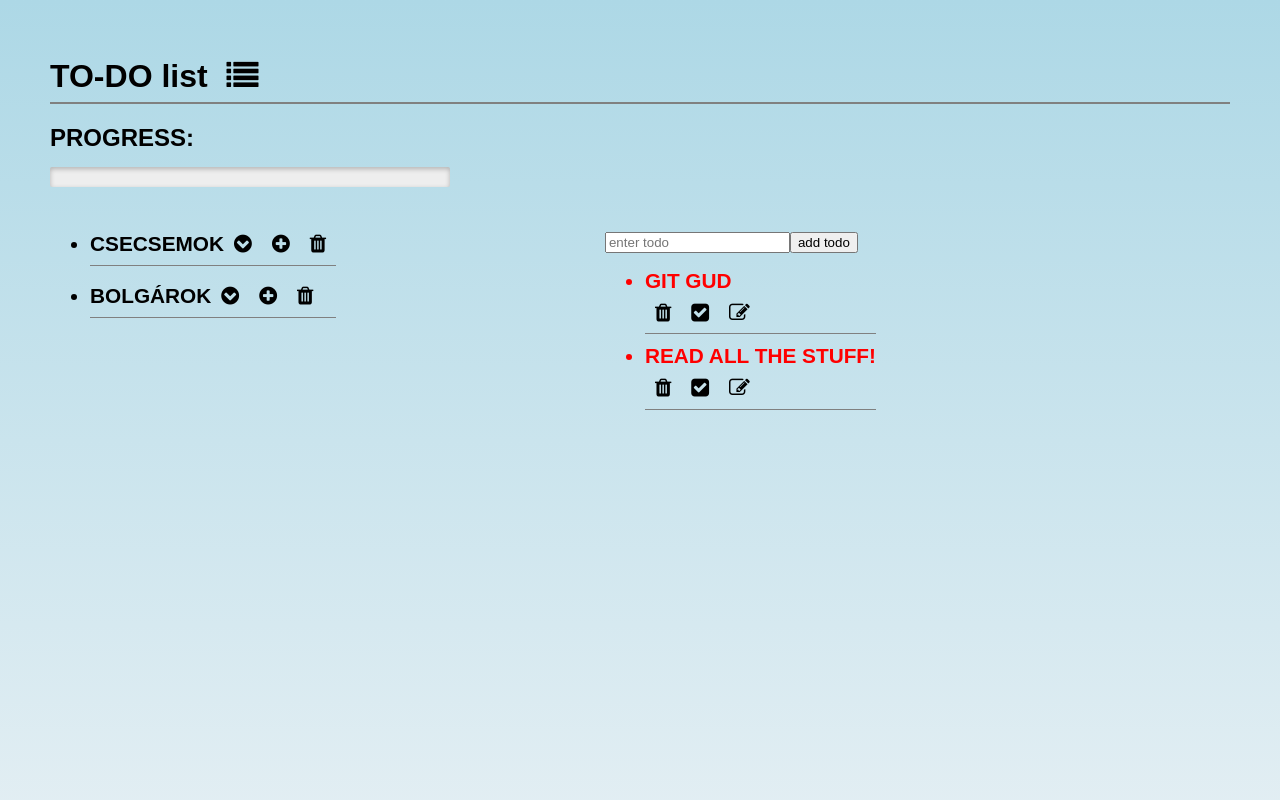
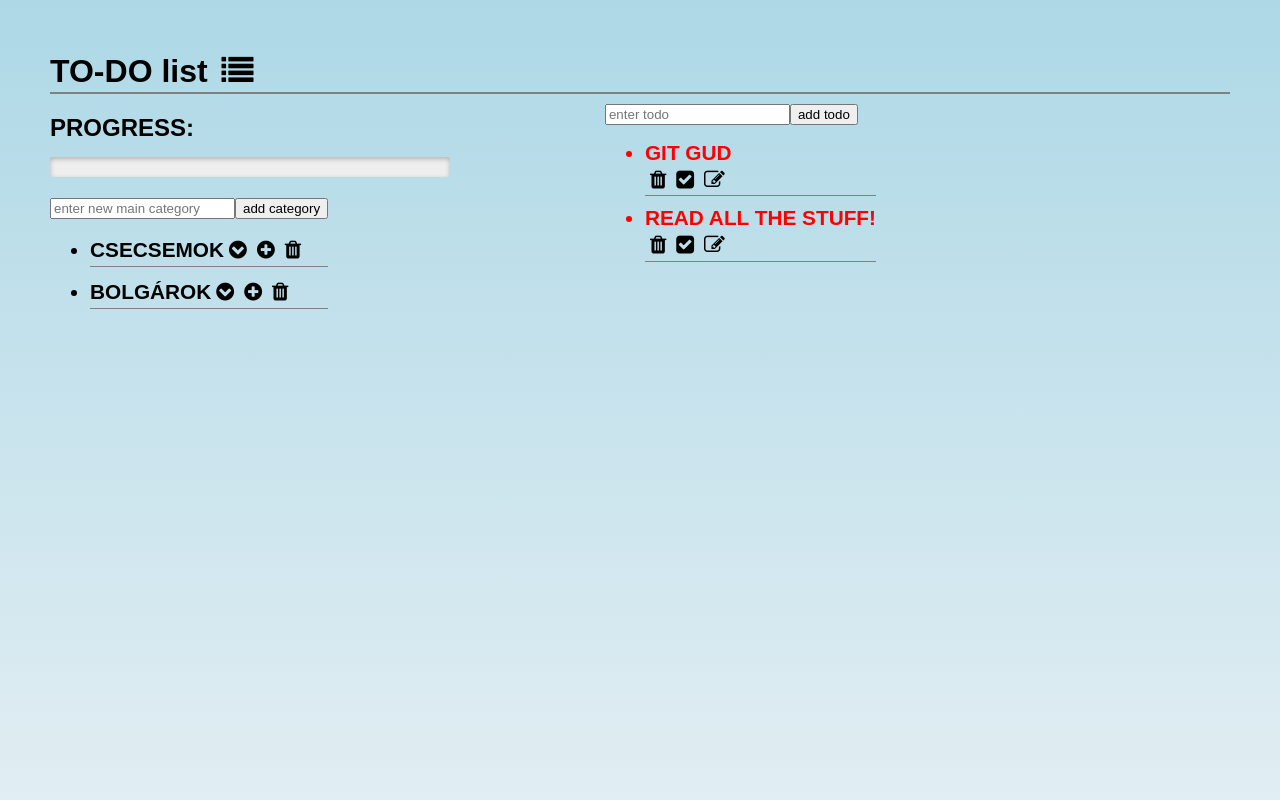
Before and after one commit to Chickynuggie/react-redux, a React (Create React App) app: page / in a window 1280 px wide. Shown: the top 800 px of the page. Built offline with nearby package versions, Linux system fonts and the light colour scheme.

Commit message:
add category add/remove feature

```diff
--- a/src/App.css
+++ b/src/App.css
@@ -32,7 +32,7 @@ h3 {
 }
 
 i {
-  margin: 10px;
+  margin: 5px;
 }
 
 a {
@@ -113,5 +113,5 @@ progress[value]::-webkit-progress-value {
 
 .todo-list {
   margin-right: 30%;
-  margin-top: 2%;
+  margin-top: -8%;
 }
--- a/src/App.js
+++ b/src/App.js
@@ -2,9 +2,11 @@ import React from 'react';
 import { connect } from 'react-redux';
 import './App.css';
 import '../node_modules/font-awesome/css/font-awesome.css';
-import { addTodo, removeTodo, toggleTodo, updateProgress,
+import {
+  addTodo, removeTodo, toggleTodo, updateProgress,
   editTodo, closeEditform, saveTodo,
-     addCategory, removeCategory, setActiveCategory } from './actions/actions.js'
+  addCategory, removeCategory, setActiveCategory
+} from './actions/actions.js'
 import ToDo from './components/todoitem.js'
 import EditForm from './components/editform.js';
 import Category from './components/category.js';
@@ -37,22 +39,12 @@ let App = (store) => {
     dispatch(saveTodo(id, newText, newDesc));
   }
 
-  const addCategory = (text, categId, parent) =>{
-    dispatch(addCategory(text, categId, parent));
-  }
-
   const removeCateg = (categId, parent) => {
     dispatch(removeCategory(categId, parent));
   }
 
   const setActiveCateg = (categId) => {
     dispatch(setActiveCategory(categId));
-  }
-
-  const filterTodosById = (todo) =>{
-    if(todo.id === store.activeCategory) {
-      return todo;
-    }
   }
 
   if (store.editing) {
@@ -70,7 +62,7 @@ let App = (store) => {
         <h2>PROGRESS:</h2> <br /><progress max={store.todos.length} value={store.progress} ></progress><br />
         <div className="float-right todo-list">
           <input type="text" placeholder="enter todo" id="newTodo" />
-          <input type="button" value="add todo" onClick={() => { dispatch(addTodo(document.getElementById('newTodo').value, store.activeCategory)) }} />
+          <input type="button" value="add todo" onClick={() => { dispatch(addTodo(document.getElementById('newTodo').value, store.activeCategory), updateProgress()) }} />
           <ul>
             {
               store.todos.filter(todo => todo.category === store.activeCategory).map((todo) =>
@@ -87,6 +79,12 @@ let App = (store) => {
           </ul>
         </div>
         <div className="float-left">
+          <input type="text" placeholder="enter new main category" id="newCateg" />
+          <input
+            type="button"
+            value="add category"
+            onClick={() => { dispatch(addCategory(document.getElementById('newCateg').value, false)) }}
+          />
           <ul>
             {
               store.categories.map((category) =>
@@ -114,7 +112,7 @@ const mapStateToProps = (state) => {
     categories: state.categories,
     progress: state.progress,
     editing: state.editing,
-    activeCategory:state.activeCategory
+    activeCategory: state.activeCategory
   }
 }
 
--- a/src/actions/actions.js
+++ b/src/actions/actions.js
@@ -31,11 +31,11 @@ const saveTodo = (id, newText, newDesc) => ({
 
 /* category actions */
 
-const addCategory = (text) => ({
+const addCategory = (text, parent) => ({
     type: 'ADD_CATEGORY',
     id: Date.now(),
-    parent,
-    text
+    text,
+    parent
 });
 
 const removeCategory = (id) => ({
--- a/src/index.js
+++ b/src/index.js
@@ -43,7 +43,7 @@ let store = createStore(reducer,
 
 store.dispatch({
   type: 'ADD_TODO',
-  id: Date.now(),
+  id: Date.now() +1,
   done: false,
   text: 'read all the stuff!',
   category: '0'
--- a/src/reducer.js
+++ b/src/reducer.js
@@ -2,7 +2,7 @@ const reducer = (state = {}, action) => {
     switch (action.type) {
         case 'ADD_CATEGORY':
             return Object.assign({}, state, {
-                categories: [...state.categories, { text: action.text, id: action.id, parent: action.parent }]
+                categories: [...state.categories, { name: action.text, id: action.id, parent: action.parent }]
             });
         case 'REMOVE_CATEGORY':
             return Object.assign({}, state, {
```
Lines whose indentation alone changed are shown as unchanged.
